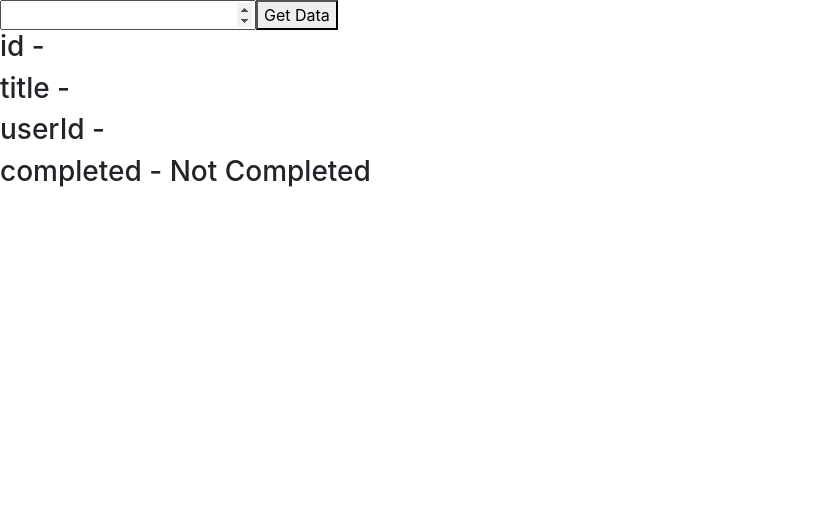
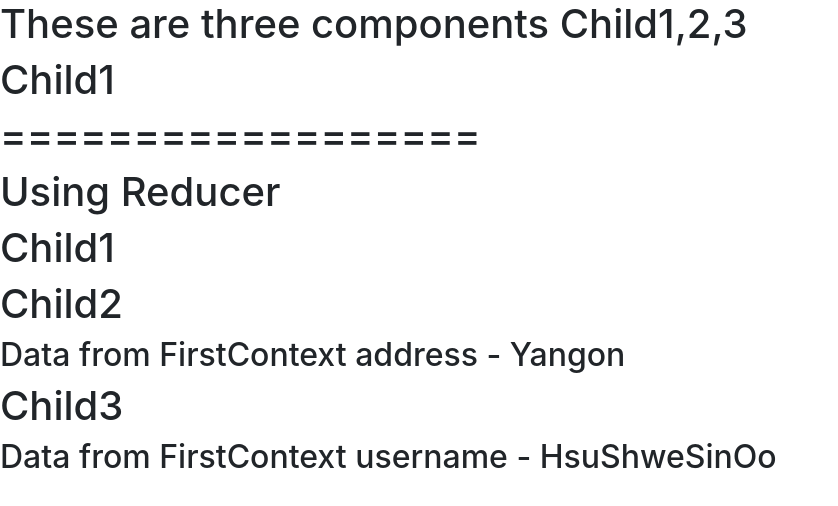
Before and after one commit to hsuhsu000/React_Exercises, a React (Create React App) app: page / in a window 1280 px wide. Shown: the top 506 px of the page, without its empty margins (0-838 px from the left). Built offline with nearby package versions, Linux system fonts and the light colour scheme.

Commit message:
UseContext Hook Exercise

```diff
--- a/src/App.jsx
+++ b/src/App.jsx
@@ -1,45 +1,21 @@
-import { useState, useEffect } from "react";
+import FirstContextProvider from "./FirstContext";
+import Child1 from "./components/Child1";
+import Child2 from "./components/Child2";
+import Child3 from "./components/Child3";
 
 function App() {
-  const [id, setid] = useState("");
-  const [error, setError] = useState(false);
-  const [todos, setTodos] = useState({});
-  const getData = async (e) => {
-    e.preventDefault();
-    if (id < 1) {
-      setError(true);
-      return;
-    }
-    const response = await fetch(`https://jsonplaceholder.typicode.com/todos/${id}`);
-    const data = await response.json();
-    setError(false);
-    setTodos(data);
-    setid("");
-  };
-
   return (
     <>
-      <form onSubmit={getData}>
-        <input
-          type="number"
-          value={id}
-          onChange={(e) => {
-            setid(e.target.value);
-          }}
-        ></input>
-        <button type="submit">Get Data</button>
-      </form>
-      <div>
-        {error && <h1>Please enter a valid number.(e.g 1,2,3,...)</h1>}
-        {todos && (
-          <div>
-            <h3>id - {todos.id}</h3>
-            <h3>title - {todos.title}</h3>
-            <h3>userId - {todos.userId}</h3>
-            <h3>completed - {todos.completed ? <span>Completed</span> : <span>Not Completed</span>}</h3>
-          </div>
-        )}
-      </div>
+      <h1>These are three components Child1,2,3</h1>
+      <Child1></Child1>
+
+      <h1>==================</h1>
+      <h1>Using Reducer</h1>
+      <FirstContextProvider>
+        <Child1></Child1>
+        <Child2></Child2>
+        <Child3></Child3>
+      </FirstContextProvider>
     </>
   );
 }
--- /dev/null
+++ b/src/FirstContext.jsx
@@ -0,0 +1,9 @@
+import { createContext, useState } from "react";
+export const FirstContext = createContext(null);
+const FirstContextProvider = (props) => {
+  const userName = "HsuShweSinOo";
+  const address = "Yangon";
+  return <FirstContext.Provider value={{ userName, address }}>{props.children}</FirstContext.Provider>;
+};
+
+export default FirstContextProvider;
--- /dev/null
+++ b/src/components/Child1.jsx
@@ -0,0 +1,9 @@
+const Child1 = () => {
+  return (
+    <>
+      <h1>Child1</h1>
+    </>
+  );
+};
+
+export default Child1;
--- /dev/null
+++ b/src/components/Child2.jsx
@@ -0,0 +1,14 @@
+import { useContext } from "react";
+import { FirstContext } from "../FirstContext";
+
+const Child2 = () => {
+  const { address } = useContext(FirstContext);
+  return (
+    <>
+      <h1>Child2</h1>
+      <h2>Data from FirstContext address - {address}</h2>
+    </>
+  );
+};
+
+export default Child2;
--- /dev/null
+++ b/src/components/Child3.jsx
@@ -0,0 +1,14 @@
+import { useContext } from "react";
+import { FirstContext } from "../FirstContext";
+
+const Child3 = () => {
+  const { userName } = useContext(FirstContext);
+  return (
+    <>
+      <h1>Child3</h1>
+      <h2>Data from FirstContext username - {userName}</h2>
+    </>
+  );
+};
+
+export default Child3;
```
